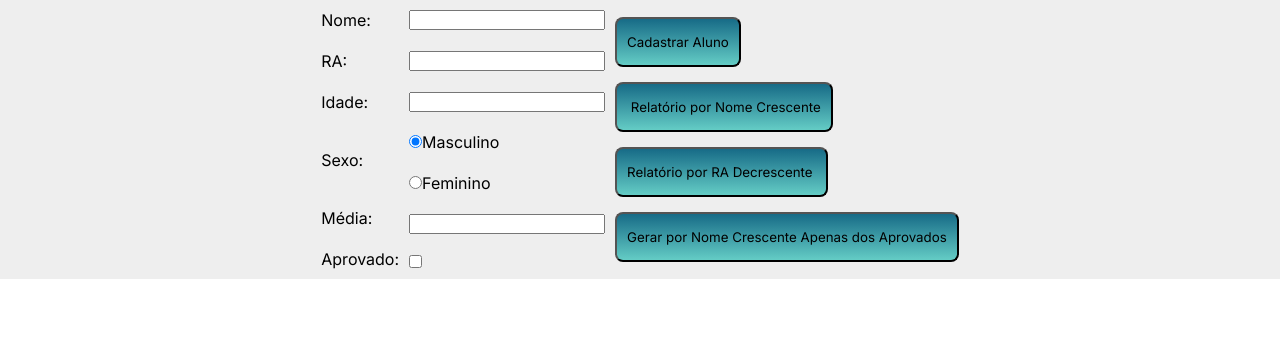
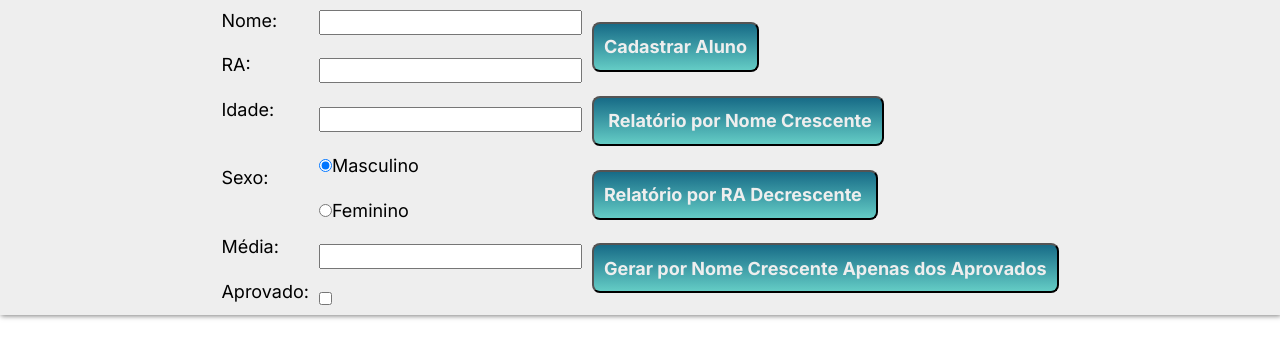
Before and after one commit to LeoCarrijo/EstruturaDeDados, a plain HTML site: page Trabalhos/Bimestre_1/index.html in a window 1280 px wide. Drawn offline with Linux system fonts and the light colour scheme.

Commit message:
Cabecalho

```diff
--- a/Trabalhos/Bimestre_1/Styles/Abstract/_reset.scss
+++ b/Trabalhos/Bimestre_1/Styles/Abstract/_reset.scss
@@ -4,4 +4,5 @@
     padding: 0px;
     margin: 0px;
     font-family: $fonte-padrao;
+    font-size: $fonte-tamanho;
 }
--- a/Trabalhos/Bimestre_1/Styles/Abstract/_variaveis.scss
+++ b/Trabalhos/Bimestre_1/Styles/Abstract/_variaveis.scss
@@ -5,3 +5,4 @@ $cor-2: #176B87;
 $cor-3: #64CCC5;
 $cor-4: #EEEEEE;
 $fonte-padrao: 'Inter', sans-serif;
+$fonte-tamanho: 18px;
--- a/Trabalhos/Bimestre_1/Styles/Components/_bototes.scss
+++ b/Trabalhos/Bimestre_1/Styles/Components/_bototes.scss
@@ -9,8 +9,13 @@
         padding: 10px;
         border-radius: 8px;
         background-image: linear-gradient(to bottom, $cor-2, $cor-3);
+        color: $cor-4;
+        font-weight: bold;
+        transition: .13s;
         &:hover {
             background-image: linear-gradient(to bottom, $cor-3, $cor-2);
+            color: $cor-1;
+            text-decoration: underline;
         }
     }
 }
--- a/Trabalhos/Bimestre_1/Styles/Components/_cabecalho.scss
+++ b/Trabalhos/Bimestre_1/Styles/Components/_cabecalho.scss
@@ -6,4 +6,5 @@
     justify-content: center;
     width: 100vw;
     background-color: $cor-4;
+    box-shadow: 1px 1px 5px rgba(0, 0, 0, 0.507);
 }
--- a/Trabalhos/Bimestre_1/Styles/Components/_formulario.scss
+++ b/Trabalhos/Bimestre_1/Styles/Components/_formulario.scss
@@ -13,7 +13,7 @@
         @include caixa-formulario;
         grid-area: labels;
         #sexo {
-            margin: 1.1rem 0px;
+            margin: 1.35rem 0px;
         }
     }
     .inputs {
```
Also changed, not shown: Trabalhos/Bimestre_1/style.css, 1 other file.
